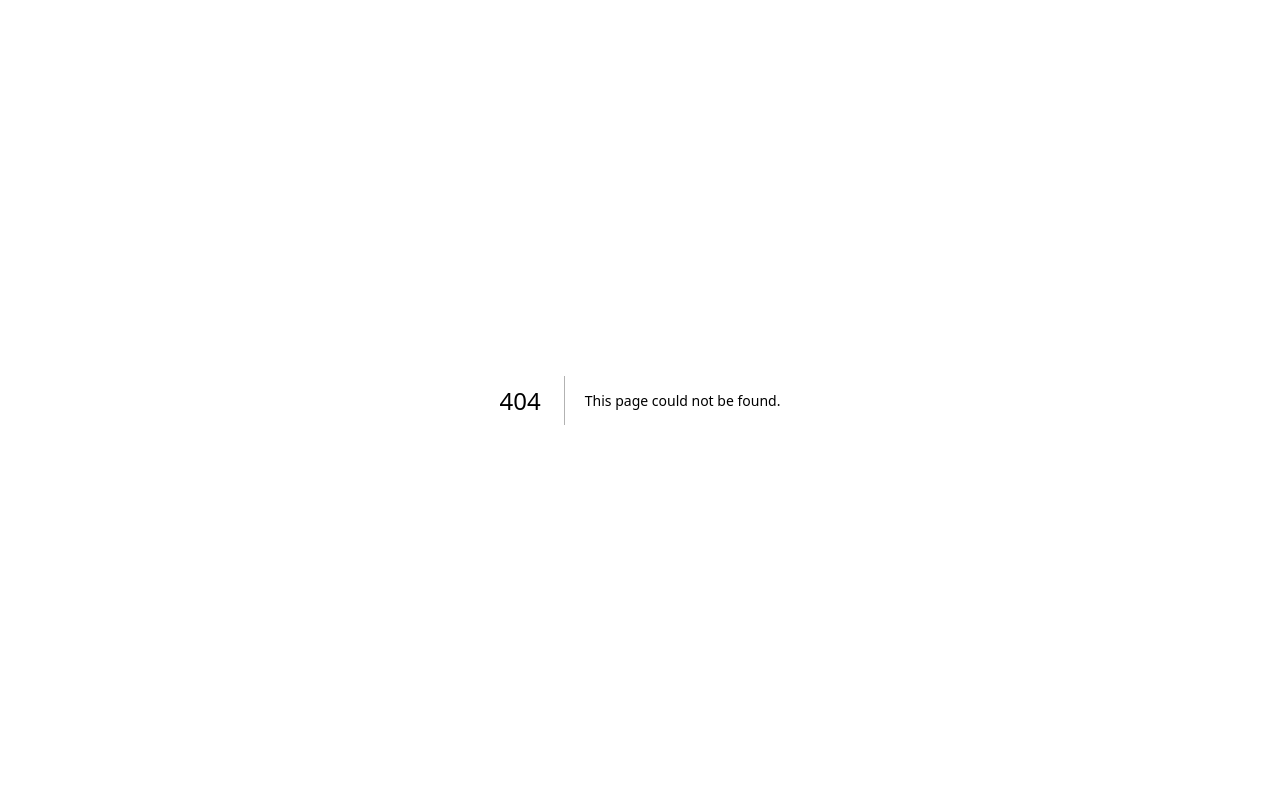
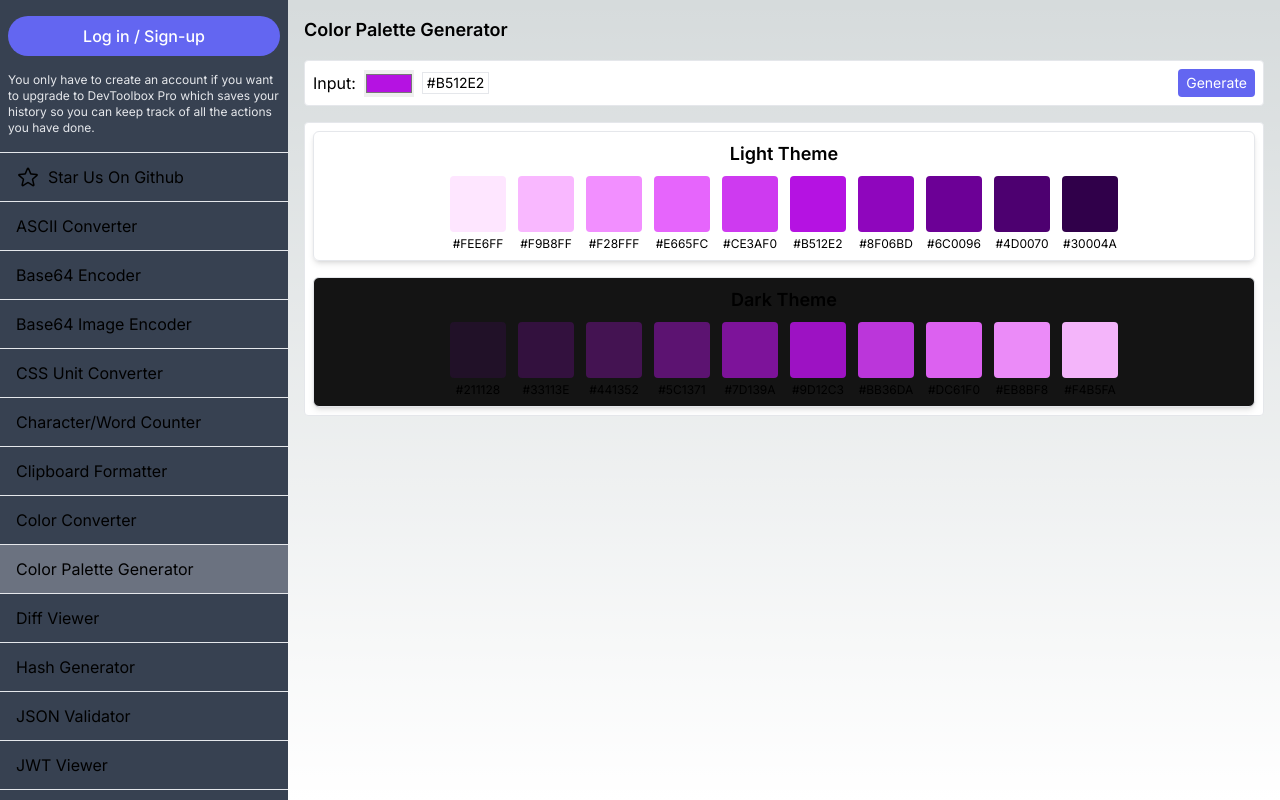
Before and after one commit to YourAverageTechBro/DevToolboxWeb, a Next.js app: page /tools/color-palette-generator in a window 1280 px wide. Before the commit this address had no page. Built offline with nearby package versions, Linux system fonts and the light colour scheme; no server answers.

Commit message:
feat: Color Palette Generator for light and dark theme

```diff
--- a/package.json
+++ b/package.json
@@ -10,6 +10,7 @@
     "postinstall": "prisma generate"
   },
   "dependencies": {
+    "@ant-design/colors": "^7.0.2",
     "@clerk/nextjs": "^4.25.7",
     "@headlessui/react": "^1.7.17",
     "@heroicons/react": "^2.0.18",
--- a/src/app/components/common/ToolList.tsx
+++ b/src/app/components/common/ToolList.tsx
@@ -59,6 +59,10 @@ export const toolList: ToolOption[] = [
   {
     name: "Color Converter",
     path: "/tools/color-converter",
+  },
+  {
+    name: "Color Palette Generator",
+    path: "/tools/color-palette-generator",
   },
   {
     name: "Hash Generator",
--- /dev/null
+++ b/src/app/tools/color-palette-generator/ColorPaletteGeneratorComponent.tsx
@@ -0,0 +1,86 @@
+"use client";
+import { useEffect, useState } from "react";
+import { generate } from "@ant-design/colors";
+
+export default function ColorPaletteGenerator() {
+  const [baseColor, setBaseColor] = useState<string>("#b512e2");
+  const [lightPalette, setLightPalette] = useState<string[]>([]);
+  const [darkPalette, setDarkPalette] = useState<string[]>([]);
+  const generatePalettes = () => {
+    let lp = generate(baseColor);
+    let dP = generate(baseColor, {
+      theme: "dark",
+      backgroundColor: "#141414",
+    });
+
+    setLightPalette(lp);
+    setDarkPalette(dP);
+  };
+
+  useEffect(() => {
+    generatePalettes();
+  }, []);
+
+  return (
+    <div className="space-y-4">
+      <h1 className="text-lg font-semibold">Color Palette Generator</h1>
+      <div className="flex items-center gap-2 p-2 border rounded bg-white">
+        <label htmlFor="color" className="text-black">
+          Input:
+        </label>
+        <input
+          type="color"
+          name="color"
+          id="color"
+          value={baseColor}
+          onChange={(e) => {
+            setBaseColor(e.target.value);
+          }}
+        />
+        <span className="border text-black px-1 text-sm uppercase">
+          {baseColor}
+        </span>
+        <button
+          onClick={generatePalettes}
+          className="bg-indigo-500 hover:bg-indigo-400 text-white text-sm px-2 py-1 ml-auto rounded"
+        >
+          Generate
+        </button>
+      </div>
+
+      <div className="p-2 border rounded space-y-4 bg-white">
+        <div className="text-center space-y-2 border rounded-md shadow-md py-2">
+          <h2 className="text-lg text-black font-semibold">Light Theme</h2>
+          <div className="flex flex-wrap gap-3 justify-center">
+            {lightPalette.map((color, idx) => (
+              <div key={idx} className="flex flex-col items-center gap-1">
+                <div
+                  className="w-14 h-14 rounded"
+                  style={{ backgroundColor: color }}
+                ></div>
+                <div className="text-xs text-black uppercase">{color}</div>
+              </div>
+            ))}
+          </div>
+        </div>
+        <div
+          className="text-center space-y-2 border rounded-md shadow-md py-2"
+          style={{ backgroundColor: "#141414" }}
+        >
+          <h2 className="text-lg font-semibold">Dark Theme</h2>
+          <div className="flex flex-wrap gap-3 justify-center">
+            {darkPalette.map((color, idx) => (
+              <div key={idx} className="flex flex-col items-center gap-1">
+                <div
+                  className="w-14 h-14 rounded"
+                  style={{ backgroundColor: color }}
+                ></div>
+                <div className="text-xs uppercase">{color}</div>
+              </div>
+            ))}
+          </div>
+        </div>
+      </div>
+    </div>
+  );
+}
--- /dev/null
+++ b/src/app/tools/color-palette-generator/page.tsx
@@ -0,0 +1,18 @@
+import ColorPaletteGeneratorComponent from "./ColorPaletteGeneratorComponent";
+import { Metadata } from "next";
+
+export const metadata: Metadata = {
+  title: "Dev Toolbox - Color Palette Generator",
+  description:
+    "Light and Dark theme color palette generator. Powered by @ant-designs/color.",
+  keywords: ["color", "palette", "generator", "light", "dark"],
+  openGraph: {
+    title: "Dev Toolbox - Color Palette Generator",
+    description:
+      "Light and Dark theme color palette generator. Powered by @ant-designs/color.",
+  },
+};
+const ColorPaletteGenerator = () => {
+  return <ColorPaletteGeneratorComponent />;
+};
+export default ColorPaletteGenerator;
```
Also changed, not shown: 1 other file (tests, documents, lock files or other folders).
